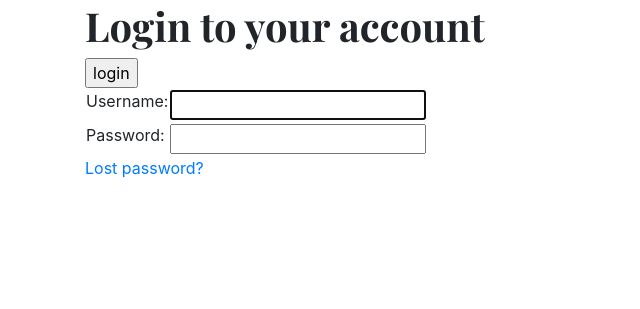
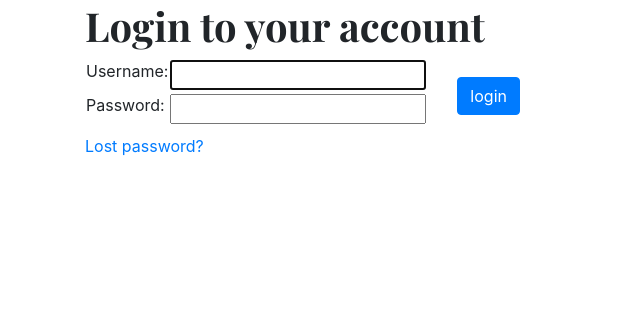
Before and after one commit to ellisist/simple-django-blog, a Django app: page /accounts/login/ in a window 1280 px wide. Shown: the part 119-428 px from the top of the page, without its empty margins (0-640 px from the left). Run offline with Django 3.2, Linux system fonts and the light colour scheme; some libraries are stand-ins or nearby versions.

Commit message:
Added some styling to login.html

```diff
--- a/templates/registration/login.html
+++ b/templates/registration/login.html
@@ -14,9 +14,9 @@
 <p>login to view this page</p>
 {% endif %}
 {% endif %}
-<form method="post" action="">
+<form method="post" action="" class="row justify-content-start">
   {% csrf_token %}
-
+  <div class="col-md-auto mb-2">
     <table>
       <tr>
         <td>{{ form.username.label_tag }}</td>
@@ -26,11 +26,12 @@
         <td>{{ form.password.label_tag }}</td>
         <td>{{ form.password }}</td>
       </tr>
-    <tr>
-      <input type="submit" value="login" />
+    </table>
+  </div>
+  <div class="col-auto align-self-center m-auto m-md-0">
+    <input type="submit" value="login" class="btn btn-primary"/>
     <input type="hidden" name="next" value="{{ next }}" />
-    </tr>
-  </table>
+  </div>
 </form>
 
 <p><a href="{% url 'password_reset' %}">Lost password?</a></p>
```
Lines whose indentation alone changed are shown as unchanged.
